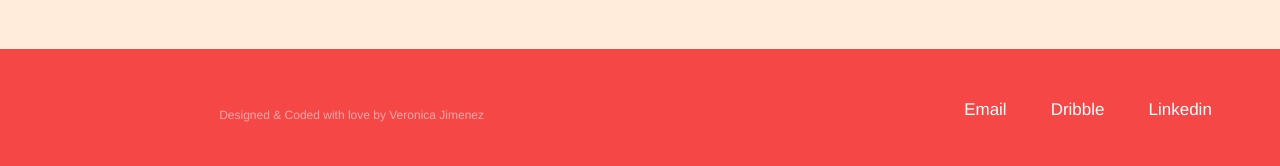
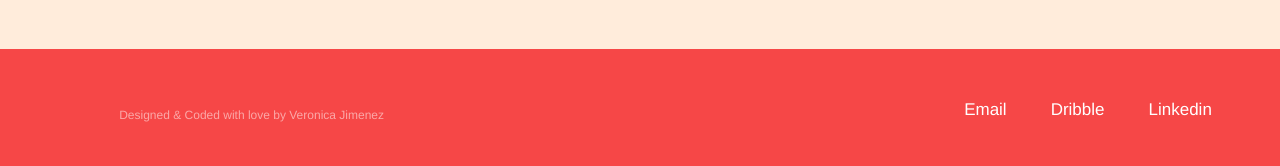
Before and after one commit to vnikajimenez/vnikajimenez.github.com, a Jekyll site: the page built from index.html, in a window 1280 px wide. Shown: the part 2237-2403 px from the top of the page. Built offline with Jekyll 4.4.1, drawn with Linux system fonts in a browser that asks for light colours; nearby versions of some CDN libraries.

Commit message:
fix footer position

```diff
--- a/_sass/_main.scss
+++ b/_sass/_main.scss
@@ -407,7 +407,6 @@
 		top: 50%;
 		position: relative;
 		font-size: 12px;
-		left: 100px;
 		color: lighten($background,20%);
 		font-weight: thin;
 		font-family: $font;
```
Also changed, not shown: 2 other files.
